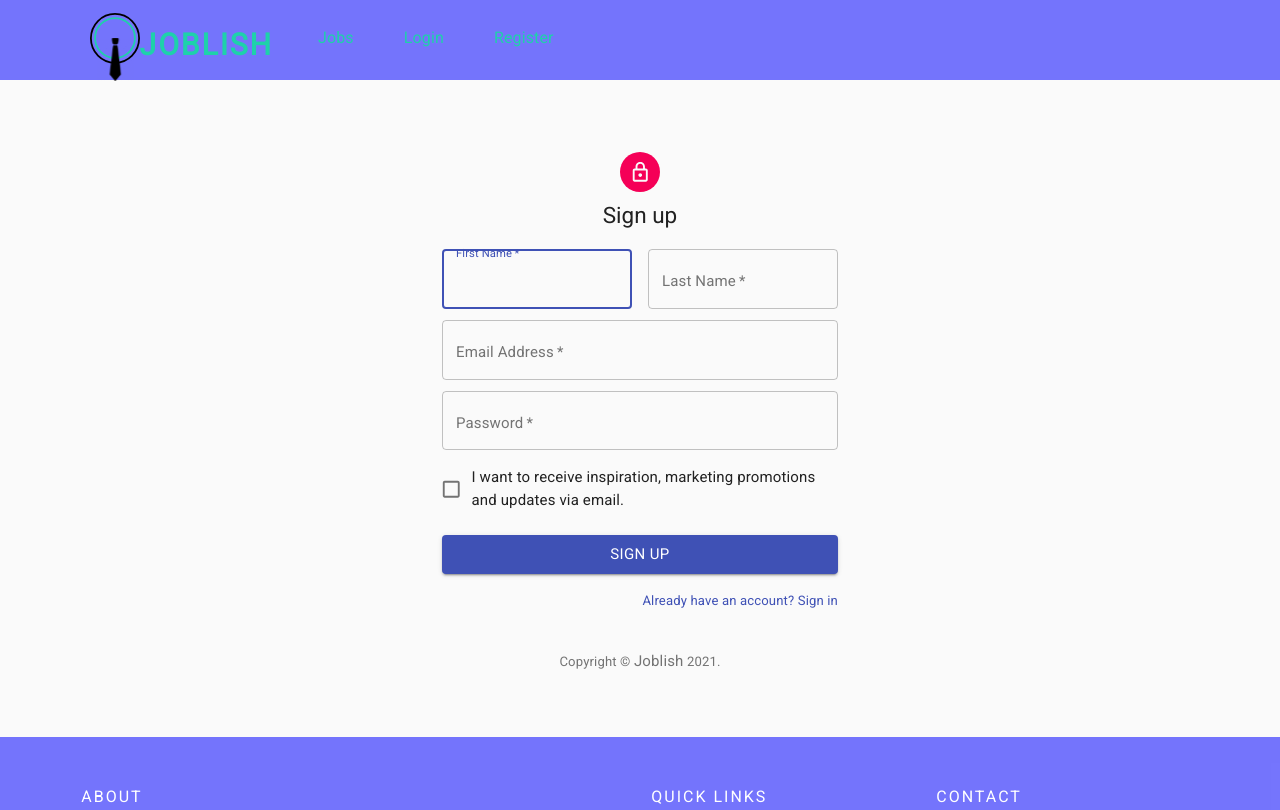
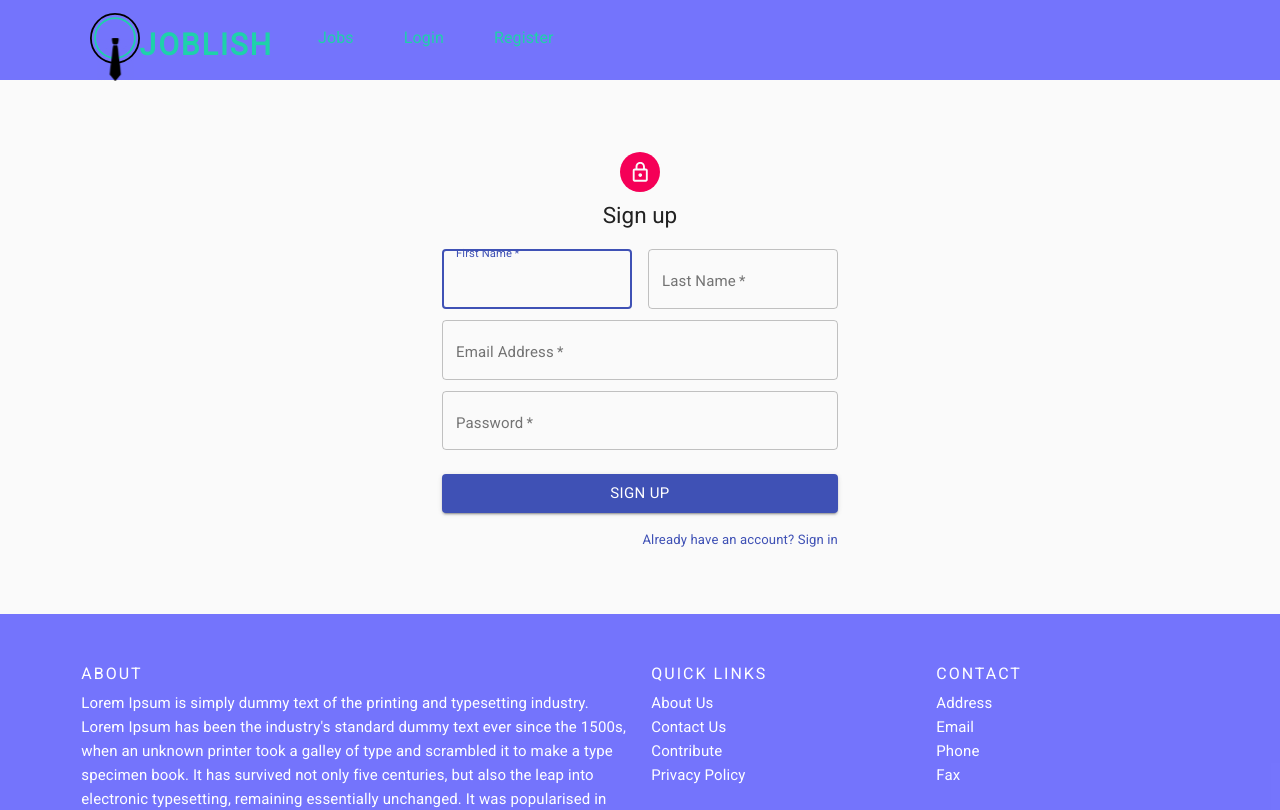
Before and after one commit to SabrinaStaicu/joblish-frontend, a React (Create React App) app: page /register in a window 1280 px wide. Shown: the top 810 px of the page. Built offline with nearby package versions, Linux system fonts and the light colour scheme.

Commit message:
User profile shows skills

```diff
--- a/src/components/company/Companies.js
+++ b/src/components/company/Companies.js
@@ -24,7 +24,6 @@ const Companies = () => {
                     )
                 }
             </div>
-            {/* <Footer /> */}
         </div>
     );
 };
--- a/src/components/company/CompanyCard.js
+++ b/src/components/company/CompanyCard.js
@@ -32,11 +32,15 @@ const CompanyCard = ({company}) => {
 				</div>
 				<div className="postcard__bar"></div>
 				<div className="postcard__preview-txt">{company.description}</div>
-				<ul className="postcard__tagbox">
-					<li className="tag__item play blue" onClick={toggleJobs}>
-						<div style={{cursor:"pointer"}} ><i className="fas fa-play mr-2"></i>See Jobs</div>
-					</li>
-				</ul>
+				{
+					jobs.length > 0 && (
+						<ul className="postcard__tagbox">
+							<li className="tag__item play blue" onClick={toggleJobs}>
+								<div style={{cursor:"pointer"}} ><i className="fas fa-play mr-2"></i>See Jobs</div>
+							</li>
+						</ul>
+					)
+				}
 			</div>
 		</article>
                 <Collapse in={showJobs}>
--- a/src/components/job/JobCard.js
+++ b/src/components/job/JobCard.js
@@ -56,7 +56,7 @@ const JobCard = (props) => {
                     }
                     <br/>
                     <Typography variant="body2" color="textSecondary" component="h7">
-                        Type: {props.job.jobType}
+                        Type: {(props.job.jobType).replace("_", " ")}
                     </Typography>
                 </CardContent>
             </CardActionArea>
--- a/src/components/job/Jobs.js
+++ b/src/components/job/Jobs.js
@@ -114,7 +114,6 @@ const Jobs = () => {
                         <option default selected>Location</option>
                             <option>USA</option>
                             <option>Romania</option>
-                            <option>Anywhere</option>
                         </select>
                     </div>
                     <div className="type">
--- a/src/components/login/Login.js
+++ b/src/components/login/Login.js
@@ -116,7 +116,7 @@ export default function SignIn() {
                     </Button>
                     <Grid container>
                         <Grid item>
-                            <Link href="#" variant="body2">
+                            <Link href="/register" variant="body2">
                                 {"Don't have an account? Sign Up"}
                             </Link>
                         </Grid>
--- a/src/components/login/Register.js
+++ b/src/components/login/Register.js
@@ -16,20 +16,6 @@ import NavBar from '../main/NavBar';
 import {useHistory} from "react-router-dom";
 import {useForm} from 'react-hook-form';
 import LoginService from '../../service/LoginService';
-
-
-function Copyright() {
-  return (
-    <Typography variant="body2" color="textSecondary" align="center">
-      {'Copyright © '}
-      <Link color="inherit" href="joblish">
-        Joblish
-      </Link>{' '}
-      {new Date().getFullYear()}
-      {'.'}
-    </Typography>
-  );
-}
 
 const useStyles = makeStyles((theme) => ({
   paper: {
@@ -131,12 +117,6 @@ export default function Register() {
               />
               {errors.password && <span style={{color:"red"}}>Password must be between 6-12 characters</span>}
             </Grid>
-            <Grid item xs={12}>
-              <FormControlLabel
-                control={<Checkbox value="allowExtraEmails" color="primary" />}
-                label="I want to receive inspiration, marketing promotions and updates via email."
-              />
-            </Grid>
           </Grid>
           <Button
             type="submit"
@@ -149,16 +129,13 @@ export default function Register() {
           </Button>
           <Grid container justifyContent="flex-end">
             <Grid item>
-              <Link href="#" variant="body2" onClick={eventHandler}>
+              <Link href="/login" variant="body2" onClick={eventHandler}>
                 Already have an account? Sign in
               </Link>
             </Grid>
           </Grid>
         </form>
       </div>
-      <Box mt={5}>
-        <Copyright />
-      </Box>
     </Container>
     </div>
   );
--- a/src/components/main/JobsSection.js
+++ b/src/components/main/JobsSection.js
@@ -22,7 +22,6 @@ const JobsSection = () => {
                 }
             </div>
         )
-
 }
 
 export default JobsSection
--- a/src/components/main/Routes.js
+++ b/src/components/main/Routes.js
@@ -2,7 +2,7 @@ import React from 'react';
 import { BrowserRouter as Router, Redirect, Route, Switch } from "react-router-dom";
 import HomePage from "./HomePage";
 import JobDetails from "../job/JobDetails";
-import UserPage from '../user_page/UserPage';
+import UserPage from '../user/UserPage';
 import UserApplications from "../application/UserApplications";
 
 import Jobs from '../job/Jobs';
--- a/src/components/user_page/UserPage.js
+++ b/src/components/user/UserPage.js
@@ -10,7 +10,7 @@ export default function UserPage() {
 
     useEffect(() => {
         UserService.getUserById(3).then(res => setUser(res.data));
-    })
+    }, [])
 
     return (
         <>
--- a/src/components/user_page/UserPageContent.js
+++ b/src/components/user/UserPageContent.js
@@ -3,6 +3,10 @@ import JobService from "../../service/JobService";
 import JobCard from "../job/JobCard";
 
 export default function UserPageContent({user}) {
+
+    useEffect(() => {
+        console.log(user);
+    }, [])
 
 
     return (
@@ -42,12 +46,23 @@ export default function UserPageContent({user}) {
 
                 <hr style={breakLine}/>
 
-                {/*<div>*/}
-                {/*    <div style={containerItemTitle}>Skills:</div>*/}
-                {/*    <div>*/}
-                {/*    {userData.resume.skills}*/}
-                {/*    </div>*/}
-                {/*</div>*/}
+                <div>
+                    <div style={containerItemTitle}>Skills:</div>
+                    <div>
+                        <ul className="nav">
+                            {user.skills.map(skill => (
+                                <li className="active">
+                                    <button
+                                        className="btn btn-primary"
+                                        style={{margin: "2px"}}
+                                    >
+                                        <i className="glyphicon glyphicon-home">{skill}</i>
+                                    </button>
+                                </li>
+                            ))}
+                        </ul>
+                    </div>
+                </div>
             </div>
 
         </div>
```
Also changed, not shown: src/components/user/UserDetails.js (renamed from src/components/user_page/UserDetails.js).
